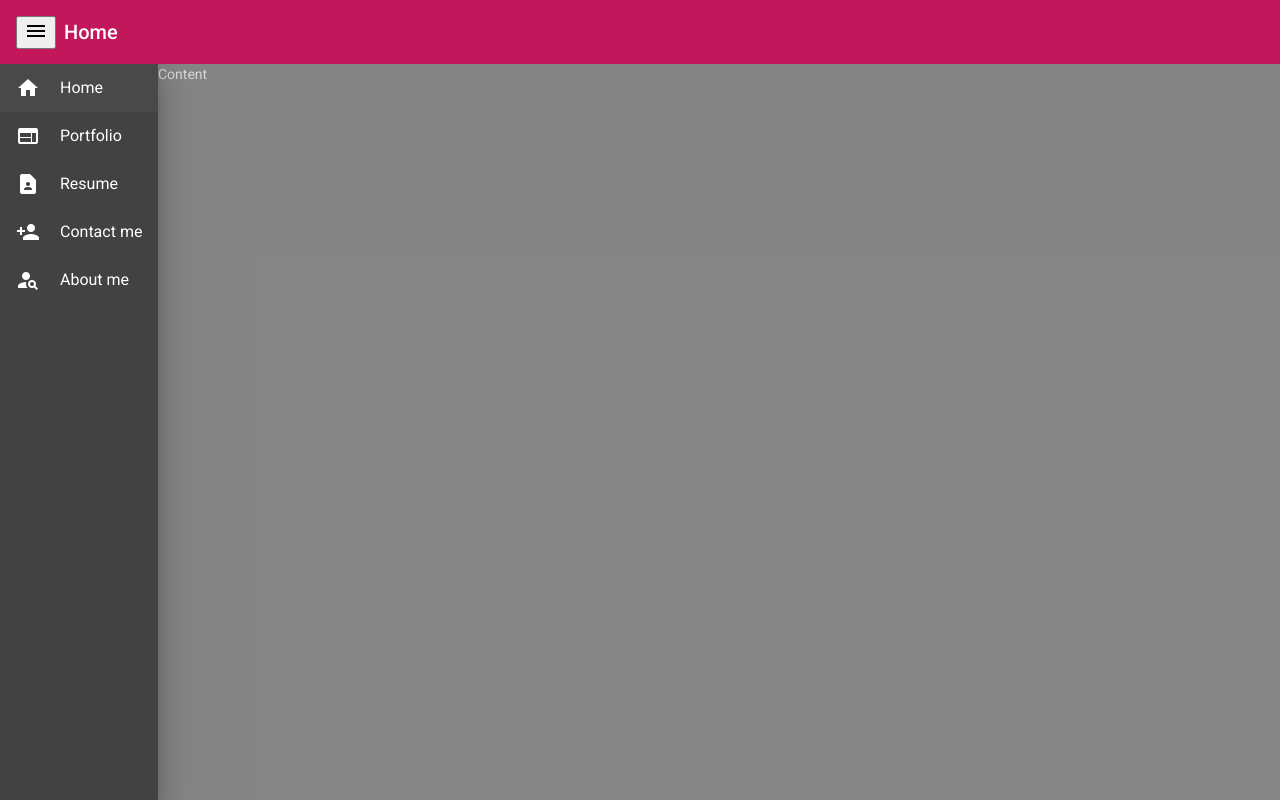
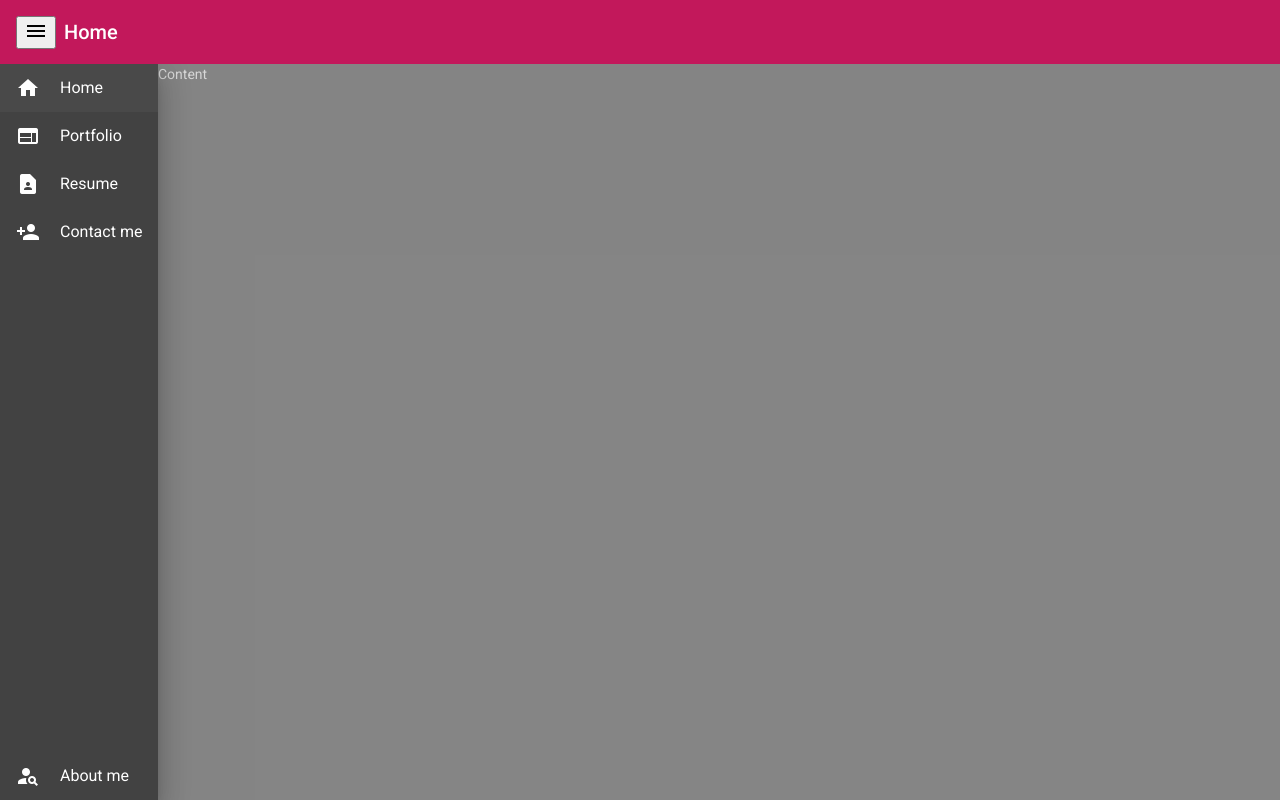
Before and after one commit to atilaoliveirajr/MyWebPage, an Angular app: page / in a window 1280 px wide. Both pictures are taken after a click on the button "menu". Built offline with nearby package versions, Linux system fonts and the light colour scheme.

Commit message:
add lastChild format

```diff
--- a/src/app/components/template/main-nav/main-nav.component.html
+++ b/src/app/components/template/main-nav/main-nav.component.html
@@ -12,27 +12,33 @@
 
     <mat-sidenav-container class="sidenav-container" [style.marginTop.px]="mobileQuery.matches ? 56 : 0">
         <mat-sidenav #snav [mode]="mobileQuery.matches ? 'over' : 'push'" [fixedInViewport]="mobileQuery.matches" fixedTopGap="56">
-            <mat-nav-list>
+            <mat-nav-list class="navList">
+
                 <a mat-list-item routerLink=".">
                     <mat-icon class="navIcon">home</mat-icon>
                     <span>Home</span>
                 </a>
+
                 <a mat-list-item routerLink=".">
                     <mat-icon class="navIcon">web</mat-icon>
                     <span>Portfolio</span>
                 </a>
+
                 <a mat-list-item routerLink=".">
                     <mat-icon class="navIcon">contact_page</mat-icon>
                     <span>Resume</span>
                 </a>
+
                 <a mat-list-item routerLink=".">
                     <mat-icon class="navIcon">person_add</mat-icon>
                     <span>Contact me</span>
                 </a>
-                <a mat-list-item routerLink=".">
+
+                <a mat-list-item routerLink="." class="lastChild">
                     <mat-icon class="navIcon">person_search</mat-icon>
                     <span>About me</span>
                 </a>
+
             </mat-nav-list>
         </mat-sidenav>
 
--- a/src/app/components/template/main-nav/main-nav.component.scss
+++ b/src/app/components/template/main-nav/main-nav.component.scss
@@ -30,8 +30,14 @@ h1.app-name {
     flex: 1 0 auto;
 }
 
-.mat-nav-list {
+.navList {
+    display: flex;
+    flex-direction: column;
     padding: 0px;
+    height: 100%;
+    .lastChild {
+        margin-top: auto;
+    }
     .navIcon {
         margin: 0 20px 0 0;
     }
```
